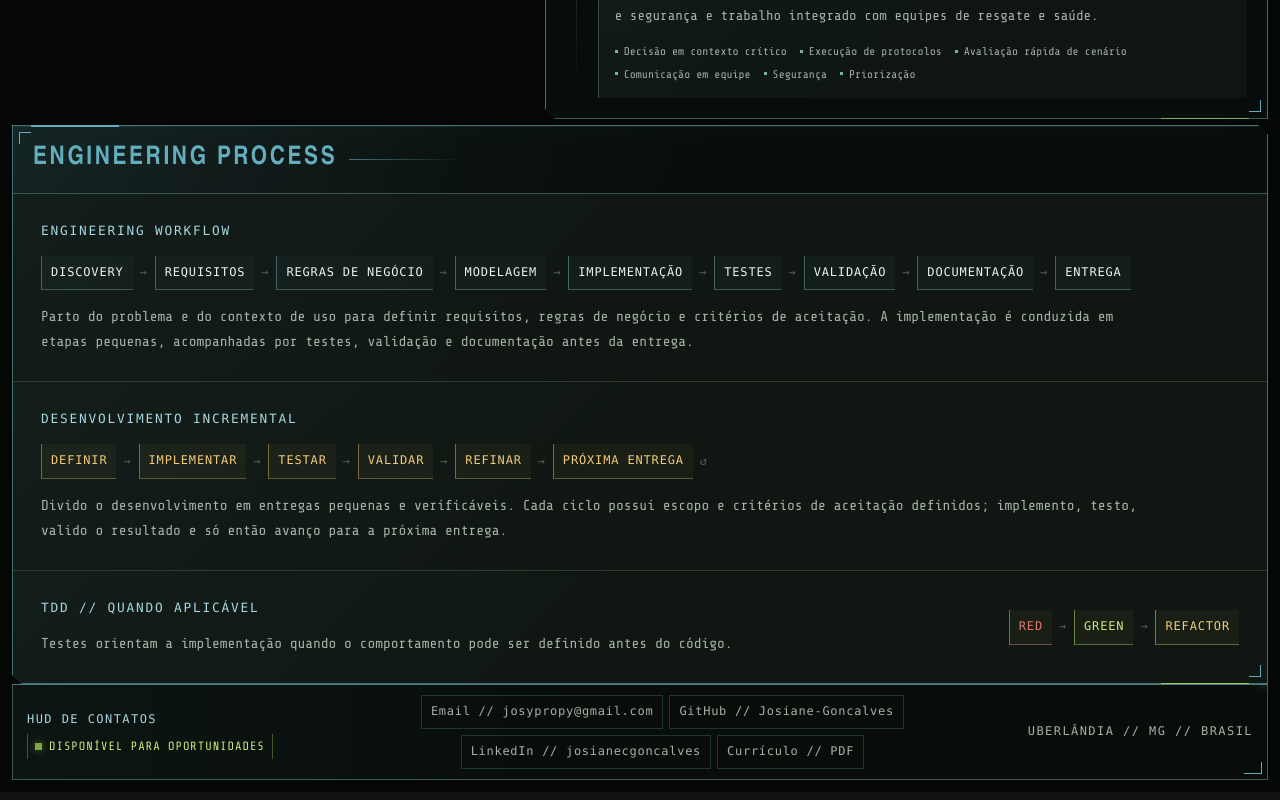
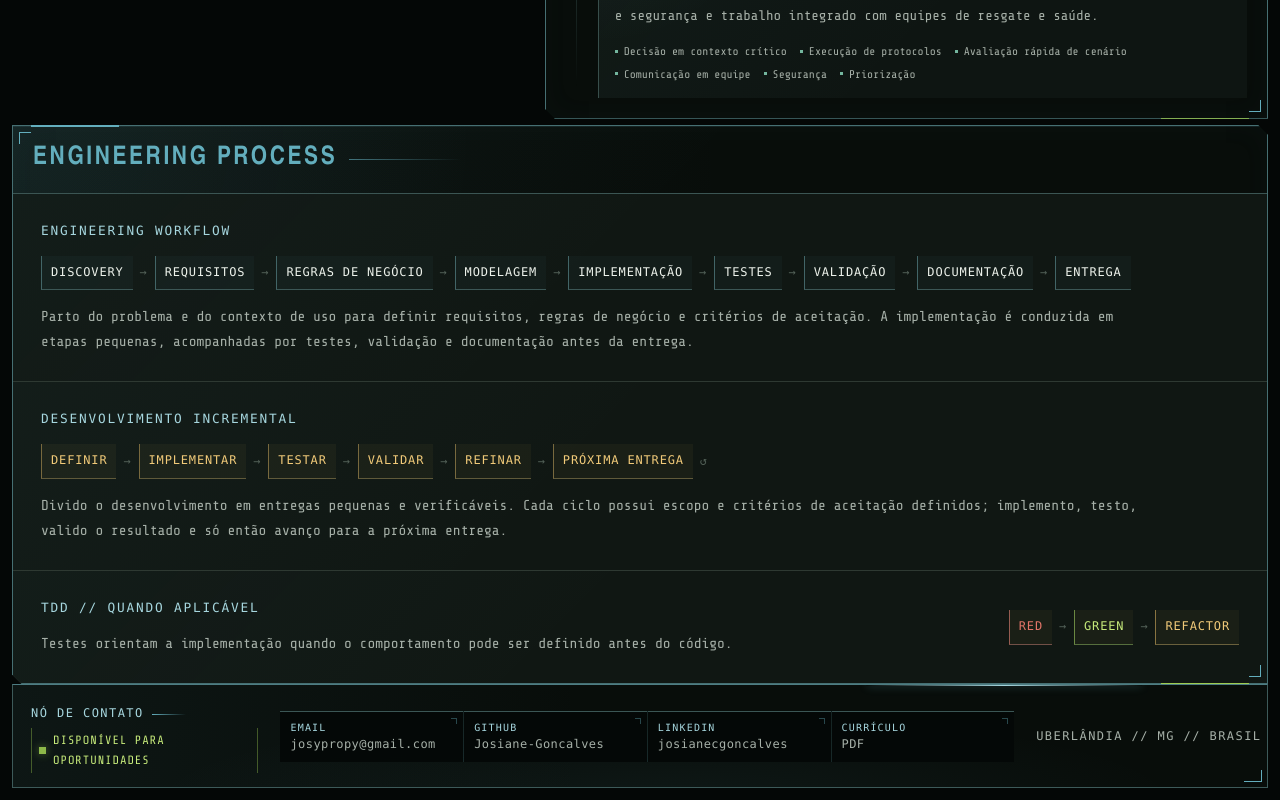
Before and after one commit to Josiane-Goncalves/josiane-goncalves-portfolio, a React (Vite) app: page / in a window 1280 px wide. Shown: the part 3155-3955 px from the top of the page. Built offline with nearby package versions, Linux system fonts and the light colour scheme.

Commit message:
style: refine final contact hud

```diff
--- a/src/features/contacts/ContactHud.tsx
+++ b/src/features/contacts/ContactHud.tsx
@@ -31,7 +31,8 @@ export function ContactHud() {
               rel={external ? "noopener noreferrer" : undefined}
               target={external ? "_blank" : undefined}
             >
-              {label} // {value}
+              <span className="contact-hud__channel-label">{label}</span>
+              <strong className="contact-hud__channel-value">{value}</strong>
             </a>
           </li>
         ))}
@@ -43,7 +44,10 @@ export function ContactHud() {
               rel="noopener noreferrer"
               target="_blank"
             >
-              {t("shell.curriculum")} // PDF
+              <span className="contact-hud__channel-label">
+                {t("shell.curriculum")}
+              </span>
+              <strong className="contact-hud__channel-value">PDF</strong>
             </a>
           </li>
         ) : null}
--- a/src/i18n/index.ts
+++ b/src/i18n/index.ts
@@ -488,7 +488,7 @@ const resources = {
           "Representação estilizada de Josiane Gonçalves segurando um notebook.",
         characterPlaceholder: "Espaço reservado para a personagem de Josiane Gonçalves",
         assetPending: "Asset visual pendente",
-        contactHud: "HUD de contatos",
+        contactHud: "Nó de contato",
         contactPending: "Canais aguardando validação",
         contactChannels: "Canais de contato",
         curriculum: "Currículo",
@@ -984,7 +984,7 @@ const resources = {
           "Stylized representation of Josiane Gonçalves holding a laptop.",
         characterPlaceholder: "Reserved space for Josiane Gonçalves character artwork",
         assetPending: "Visual asset pending",
-        contactHud: "Contact HUD",
+        contactHud: "Contact node",
         contactPending: "Channels awaiting verification",
         contactChannels: "Contact channels",
         curriculum: "Résumé",
--- a/src/styles/global.css
+++ b/src/styles/global.css
@@ -2032,15 +2032,16 @@
   z-index: 10;
   display: grid;
   overflow: hidden;
-  grid-template-columns: minmax(210px, 0.7fr) minmax(0, 1.8fr) auto;
+  grid-template-columns: minmax(200px, 0.62fr) minmax(0, 2fr) minmax(180px, 0.58fr);
   align-items: center;
-  gap: 18px;
+  gap: 22px;
   border: 1px solid color-mix(in srgb, var(--color-interface) 28%, var(--color-border-muted));
   border-top-color: color-mix(in srgb, var(--color-interface) 58%, var(--color-border-muted));
   background:
-    linear-gradient(90deg, color-mix(in srgb, var(--color-interface) 5%, transparent), transparent 46%),
+    radial-gradient(ellipse at 52% 115%, color-mix(in srgb, var(--color-interface) 7%, transparent), transparent 56%),
+    linear-gradient(90deg, color-mix(in srgb, var(--color-interface) 6%, transparent), transparent 46%),
     var(--color-surface-translucent);
-  padding: 10px 14px;
+  padding: 14px 18px;
   isolation: isolate;
 }
 
@@ -2054,7 +2055,7 @@
   background: linear-gradient(90deg, transparent, var(--color-interface-bright), transparent);
   box-shadow: 0 0 8px color-mix(in srgb, var(--color-interface) 48%, transparent);
   content: "";
-  animation: contact-hud-sweep 7.8s linear infinite;
+  animation: contact-hud-sweep 10.5s linear infinite;
   pointer-events: none;
 }
 
@@ -2077,6 +2078,19 @@
   font-size: var(--text-interface);
   letter-spacing: 0.12em;
   text-transform: uppercase;
+}
+
+.contact-hud__identity > span {
+  display: inline-flex;
+  align-items: center;
+  gap: 8px;
+}
+
+.contact-hud__identity > span::after {
+  width: 34px;
+  height: 1px;
+  background: linear-gradient(90deg, var(--color-interface), transparent);
+  content: "";
 }
 
 .contact-hud__identity strong {
@@ -2100,29 +2114,27 @@
   flex: none;
   background: var(--color-system);
   box-shadow: 0 0 8px color-mix(in srgb, var(--color-system) 58%, transparent);
-  animation: contact-status-pulse 3.6s ease-in-out infinite;
+  animation: contact-status-pulse 4.8s ease-in-out infinite;
 }
 
 .contact-hud ul {
-  display: flex;
-  flex-wrap: wrap;
-  justify-content: center;
-  gap: 6px;
+  display: grid;
+  grid-template-columns: repeat(4, minmax(0, 1fr));
+  gap: 1px;
   margin: 0;
+  background: color-mix(in srgb, var(--color-interface) 14%, transparent);
   padding: 0;
   list-style: none;
 }
 
 .contact-hud li {
   position: relative;
-  border: 1px solid color-mix(in srgb, var(--color-interface) 24%, transparent);
-  padding: 6px 9px;
+  min-width: 0;
+  border-top: 1px solid color-mix(in srgb, var(--color-interface) 25%, var(--color-border-muted));
+  background: color-mix(in srgb, var(--color-background) 94%, transparent);
   color: var(--color-text-muted);
-  font-family: var(--font-technical);
-  font-size: var(--text-interface);
-  letter-spacing: 0.06em;
   transition:
-    border-color var(--motion-fast) var(--motion-ease),
+    background-color var(--motion-fast) var(--motion-ease),
     box-shadow var(--motion-fast) var(--motion-ease),
     transform var(--motion-fast) var(--motion-ease);
 }
@@ -2140,16 +2152,58 @@
 }
 
 .contact-hud a {
-  display: block;
-  position: relative;
+  position: relative;
+  display: grid;
+  min-height: 50px;
+  align-content: center;
+  gap: 3px;
+  padding: 7px 10px;
   color: inherit;
   text-decoration: none;
-  transition: color var(--motion-fast) var(--motion-ease);
+  transition:
+    background-color var(--motion-fast) var(--motion-ease),
+    color var(--motion-fast) var(--motion-ease);
+}
+
+.contact-hud a::after {
+  position: absolute;
+  top: 6px;
+  right: 6px;
+  width: 6px;
+  height: 6px;
+  border-top: 1px solid var(--color-interface);
+  border-right: 1px solid var(--color-interface);
+  content: "";
+  opacity: 0.38;
+  transition: opacity var(--motion-fast) var(--motion-ease);
+}
+
+.contact-hud__channel-label,
+.contact-hud__channel-value {
+  min-width: 0;
+  overflow-wrap: anywhere;
+  font-family: var(--font-technical);
+}
+
+.contact-hud__channel-label {
+  color: var(--color-interface-bright);
+  font-size: 0.625rem;
+  letter-spacing: 0.12em;
+  line-height: 1.2;
+  text-transform: uppercase;
+}
+
+.contact-hud__channel-value {
+  color: var(--color-text-muted);
+  font-size: 0.75rem;
+  font-weight: 400;
+  letter-spacing: 0.035em;
+  line-height: 1.3;
 }
 
 .contact-hud li:hover,
 .contact-hud li:focus-within {
-  border-color: color-mix(in srgb, var(--color-interface) 58%, var(--color-border-muted));
+  background: color-mix(in srgb, var(--color-interface) 7%, var(--color-background));
   box-shadow: inset 3px 0 0 var(--color-interface);
   transform: translateY(-2px);
 }
@@ -2164,8 +2218,19 @@
   color: var(--color-interface-bright);
 }
 
+.contact-hud a:hover::after,
+.contact-hud a:focus-visible::after {
+  opacity: 1;
+}
+
+.contact-hud a:focus-visible {
+  outline: 1px solid var(--color-focus);
+  outline-offset: -3px;
+}
+
 .contact-hud__location {
   color: var(--color-text-muted);
+  text-align: right;
   white-space: nowrap;
 }
 
@@ -2340,7 +2405,6 @@
   .contact-hud ul {
     grid-column: 1 / -1;
     grid-row: 2;
-    justify-content: flex-start;
   }
 }
 
@@ -2459,9 +2523,15 @@
 
   .contact-hud {
     grid-template-columns: minmax(0, 1fr);
+    gap: 12px;
+  }
+
+  .contact-hud ul {
+    grid-template-columns: repeat(2, minmax(0, 1fr));
   }
 
   .contact-hud__location {
+    text-align: left;
     white-space: normal;
   }
 }
```
Also changed, not shown: 1 other file (tests, documents, lock files or other folders).
